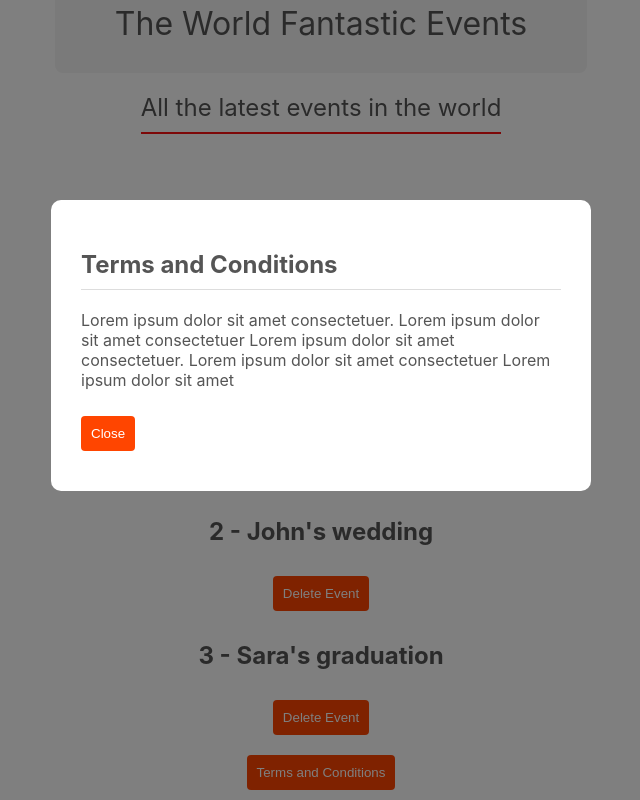
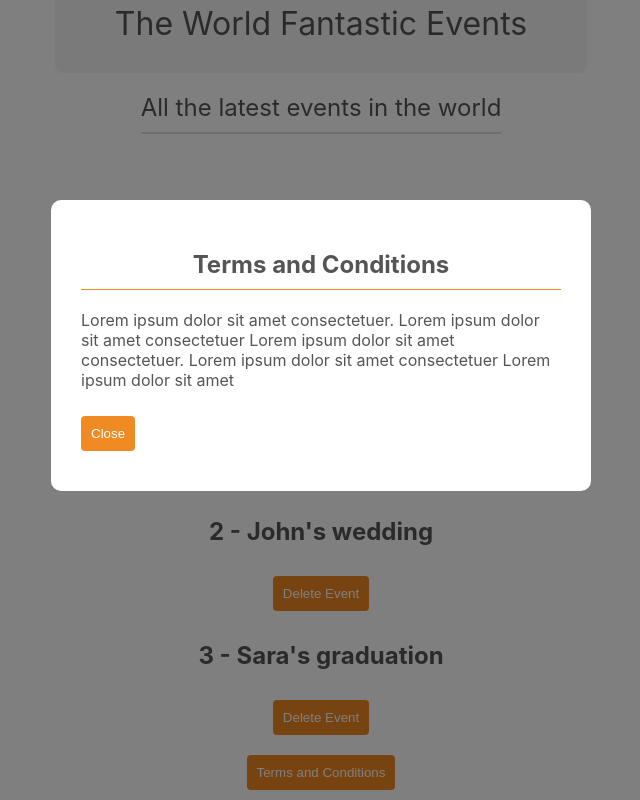
Before and after one commit to siomarapantarotto/react-playground, a React (Create React App) app: page / in a window 1280 px wide. Both pictures are taken after a click on the button "Terms and Conditions". Shown: the part 47-847 px from the top of the page, without its empty margins (319-959 px from the left). Built offline with nearby package versions, Linux system fonts and the light colour scheme.

Commit message:
Change coloring css styles

```diff
--- a/src/components/Modal.css
+++ b/src/components/Modal.css
@@ -20,6 +20,7 @@ h2 {...         -> applies to all h2 elements (global)
 .modal h2 {...  -> applies to h2 elements of Modal component only
 */
 .modal h2 {
-    border-bottom: 1px solid #ddd;
+    border-bottom: 1px solid #f08a23;
     padding-bottom: 10px;
+    text-align: center;
 }
--- a/src/components/Title.css
+++ b/src/components/Title.css
@@ -12,7 +12,7 @@
     color: #555;
     font-weight: normal;
     padding-bottom: 10px;
-    border-bottom: 2px solid #fb1111;
+    border-bottom: 2px solid #ddd;
     margin-top: 10px;
     margin-bottom: 60px;
   }
--- a/src/index.css
+++ b/src/index.css
@@ -19,7 +19,7 @@ p, h1, h2 {
 }
 
 button {
-  background: #ff4500;
+  background: #f08a23;
   color: #fff;
   padding: 10px;
   border: 0;
```
